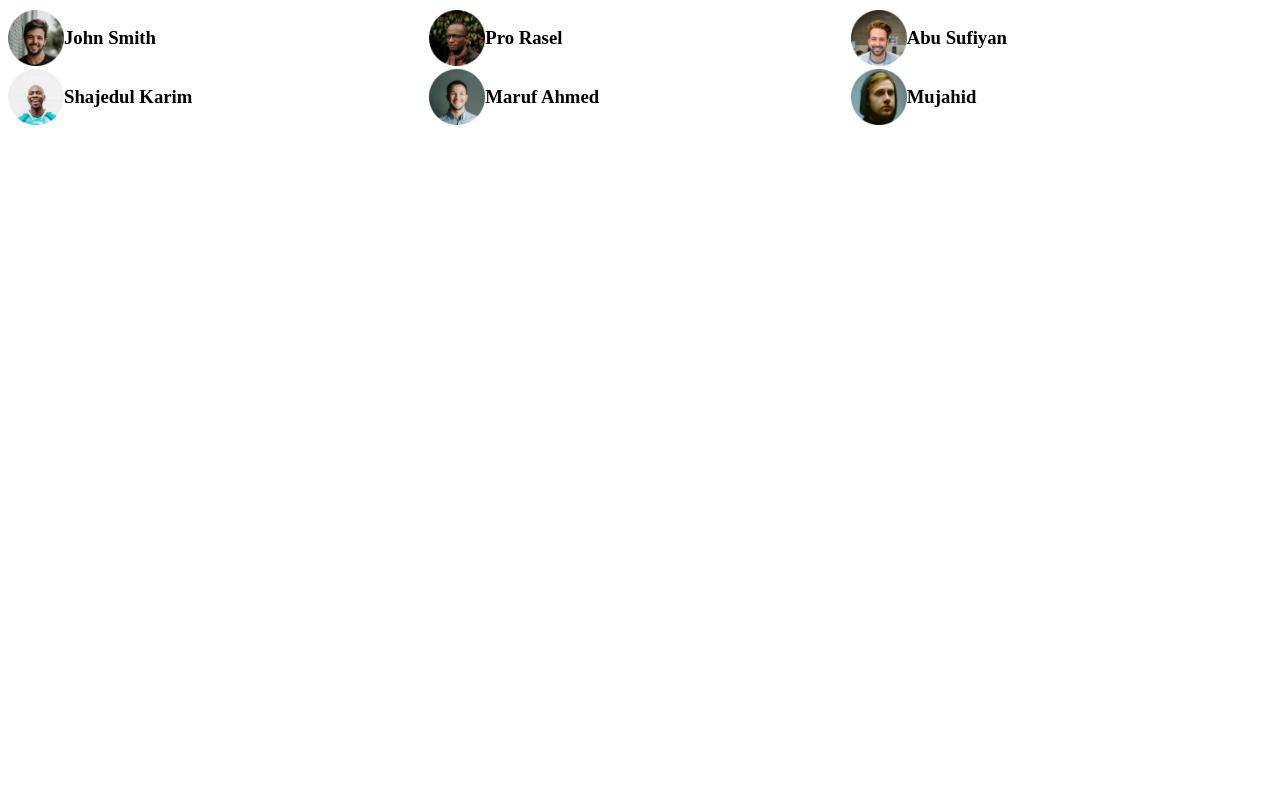
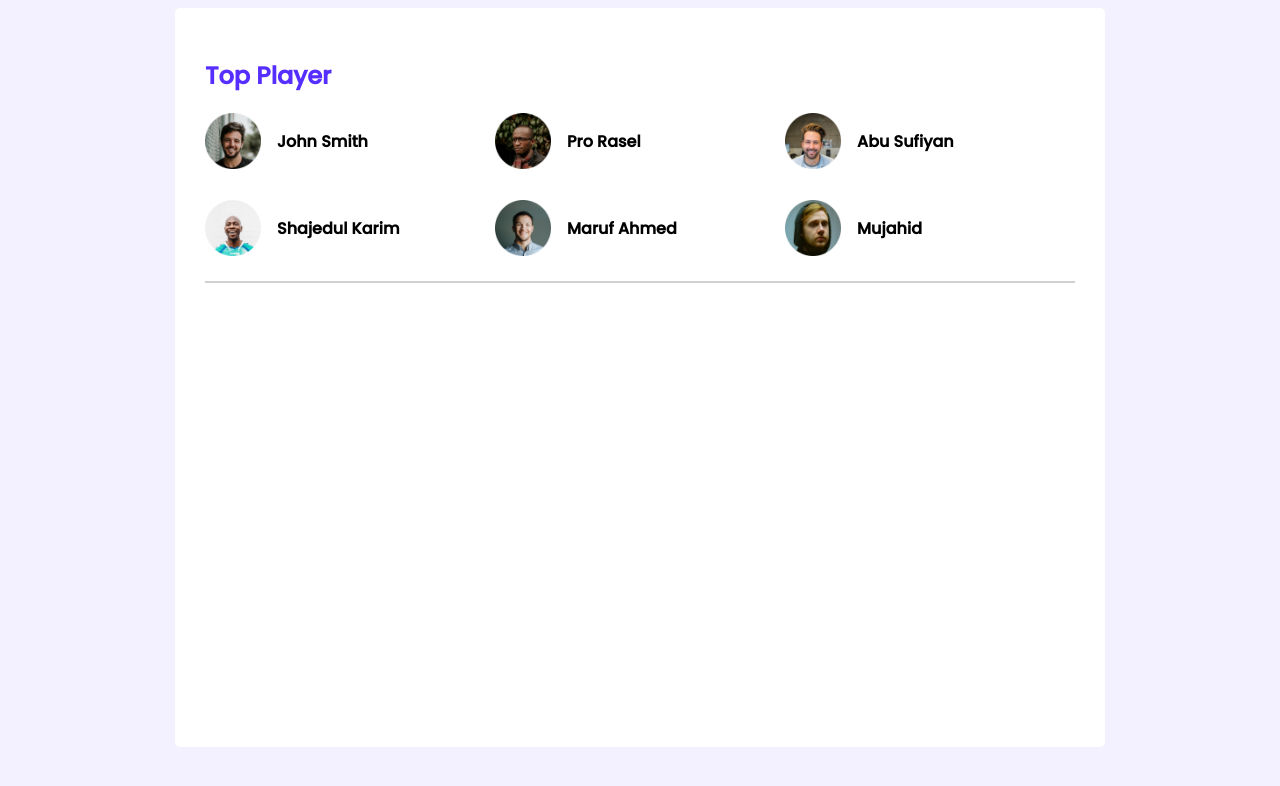
Before and after one commit to zkDhruba/leader-board, a plain HTML site: page index.html in a window 1280 px wide. Drawn offline with Linux system fonts and the light colour scheme; a web font is replaced by a local one.

Commit message:
top player section done

```diff
--- a/index.html
+++ b/index.html
@@ -18,33 +18,37 @@
 
     <main>
         <!-- top player & top blog -->
-        <section>
+        <section class="container">
+            <h2 class="section-title">Top Player</h2>
+            <div class="top-players">
                 <div class="players">
                     <div class="player">
                         <img src="images/players/player-1.png" alt="">
-                    <h3>John Smith</h3>
+                        <h3 class="player-name-gap">John Smith</h3>
                     </div>
                     <div class="player">
                         <img src="images/players/player-2.png" alt="">
-                    <h3>Pro Rasel</h3>
+                        <h3 class="player-name-gap">Pro Rasel</h3>
                     </div>
                     <div class="player">
                         <img src="images/players/player-3.png" alt="">
-                    <h3>Abu Sufiyan</h3>
+                        <h3 class="player-name-gap">Abu Sufiyan</h3>
                     </div>
                     <div class="player">
                         <img src="images/players/player-4.png" alt="">
-                    <h3>Shajedul Karim</h3>
+                        <h3 class="player-name-gap">Shajedul Karim</h3>
                     </div>
                     <div class="player">
                         <img src="images/players/player-5.png" alt="">
-                    <h3>Maruf Ahmed</h3>
+                        <h3 class="player-name-gap">Maruf Ahmed</h3>
                     </div>
                     <div class="player">
                         <img src="images/players/player-6.png" alt="">
-                    <h3>Mujahid</h3>
+                        <h3 class="player-name-gap">Mujahid</h3>
                     </div>
                 </div>
+            </div>
+            <hr>
         </section>
     </main>
 </body>
--- a/styles/style.css
+++ b/styles/style.css
@@ -1,6 +1,37 @@
+/* fonts */
+@import url('https://fonts.googleapis.com/css2?family=Aboreto&family=Heebo&family=Lobster&family=Oleo+Script+Swash+Caps&family=Poppins:wght@400;500&family=Yeseva+One&display=swap');
+
+body {
+    font-family: 'Poppins', sans-serif;
+    background-color: #F3F1FF;
+}
+
+main {
+    display: flex;
+    justify-content: center;
+}
+
+.container {
+    background-color: white;
+    width: 870px;
+    height: 679px;
+    border-radius: 5px;
+    padding: 30px;
+}
+
+.section-title {
+    color: #562EFF;
+    font-size: 24px;
+}
+
+.top-players {
+    margin-bottom: 24px;
+}
+
 .players {
     display: grid;
     grid-template-columns: repeat(3, 1fr);
+    grid-row-gap: 30px;
 }
 
 .player {
@@ -12,3 +43,12 @@
     width: 56px;
     height: 56px;
 }
+
+.player-name-gap {
+    margin-left: 16px;
+    font-size: 16px;
+}
+
+hr {
+    border: 1px solid #D1D1D1;
+}
```
Lines whose indentation alone changed are shown as unchanged.
